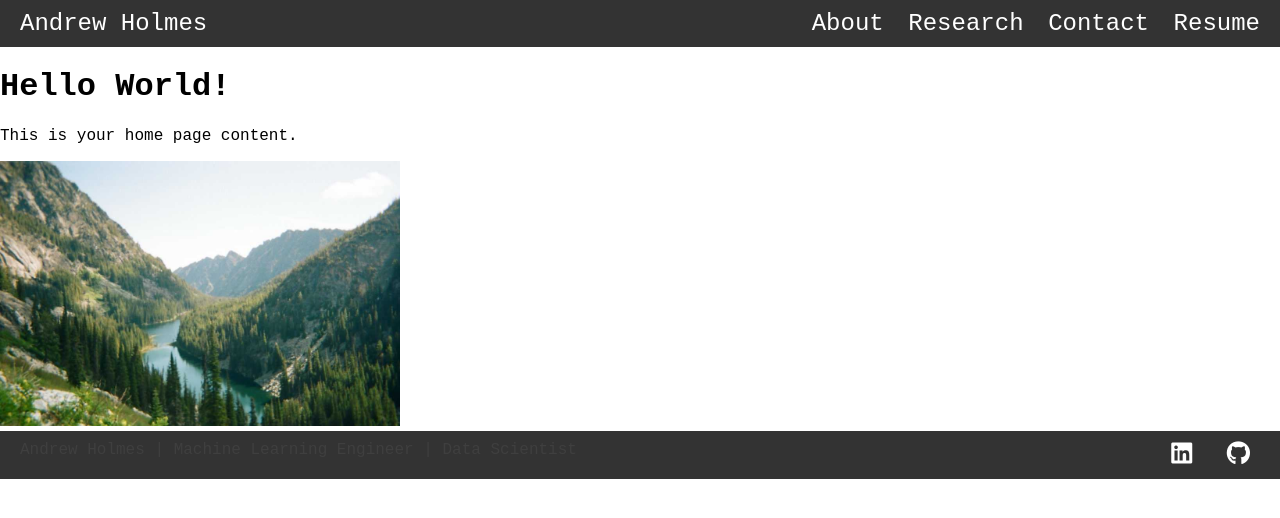
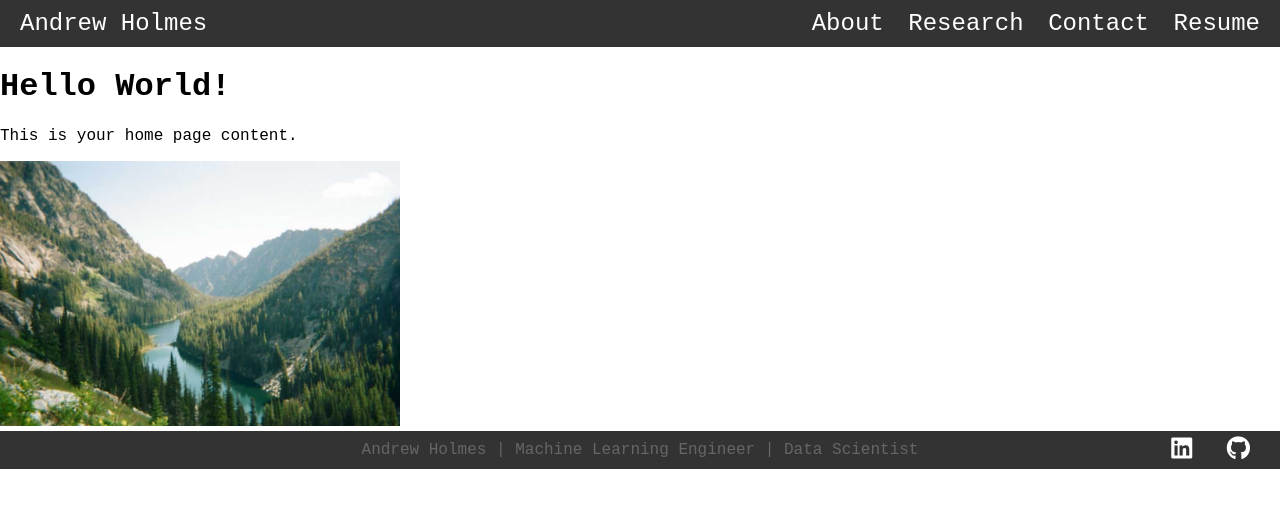
Before and after one commit to akashiroh/akashiroh.github.io, a Jekyll site: the page built from index.html, in a window 1280 px wide. Shown: the top 518 px of the page. Built offline with Jekyll 4.4.1, drawn with Linux system fonts in a browser that asks for light colours.

```diff
--- a/_layouts/base.html
+++ b/_layouts/base.html
@@ -17,7 +17,7 @@
     <a href="/about">About</a>
     <a href="/research">Research</a>
     <a href="/contact">Contact</a>
-    <a href="/assests/resume/resume.pdf">Resume</a>
+    <a href="/assests/resume/Andrew_Holmes_Resume.pdf">Resume</a>
   </div>
 </header>
 
--- a/assets/css/style.css
+++ b/assets/css/style.css
@@ -45,24 +45,28 @@
 }
 
 /* Footer navigation */
+#bottomnav {
+    background-color: #333;
+    color: white;
+    padding: 10px 20px;
+    display: flex;
+    align-items: center;
+    justify-content: center;
+    font-family: 'Source Code Pro', monospace;
+    position: relative;
+}
+
 #bottomnav .nav-links {
-    margin-left: auto;
+    position: absolute;
+    right: 20px;
+    display: felx;
 }
 
 #bottomnav .footer-text {
     text-align: center;
     font-size 1em;
-    color: #3f3f3f;
-}
-
-#bottomnav {
-    background-color: #333;
-    color: white;
-    padding: 10px 20px;
-    display: flex;
-    text-align: center;
-    font-family: 'Source Code Pro', monospace;
-    justify-content: space-between;
+    color: #666666;
+    flex: 1;
 }
 
 #bottomnav a {
```
